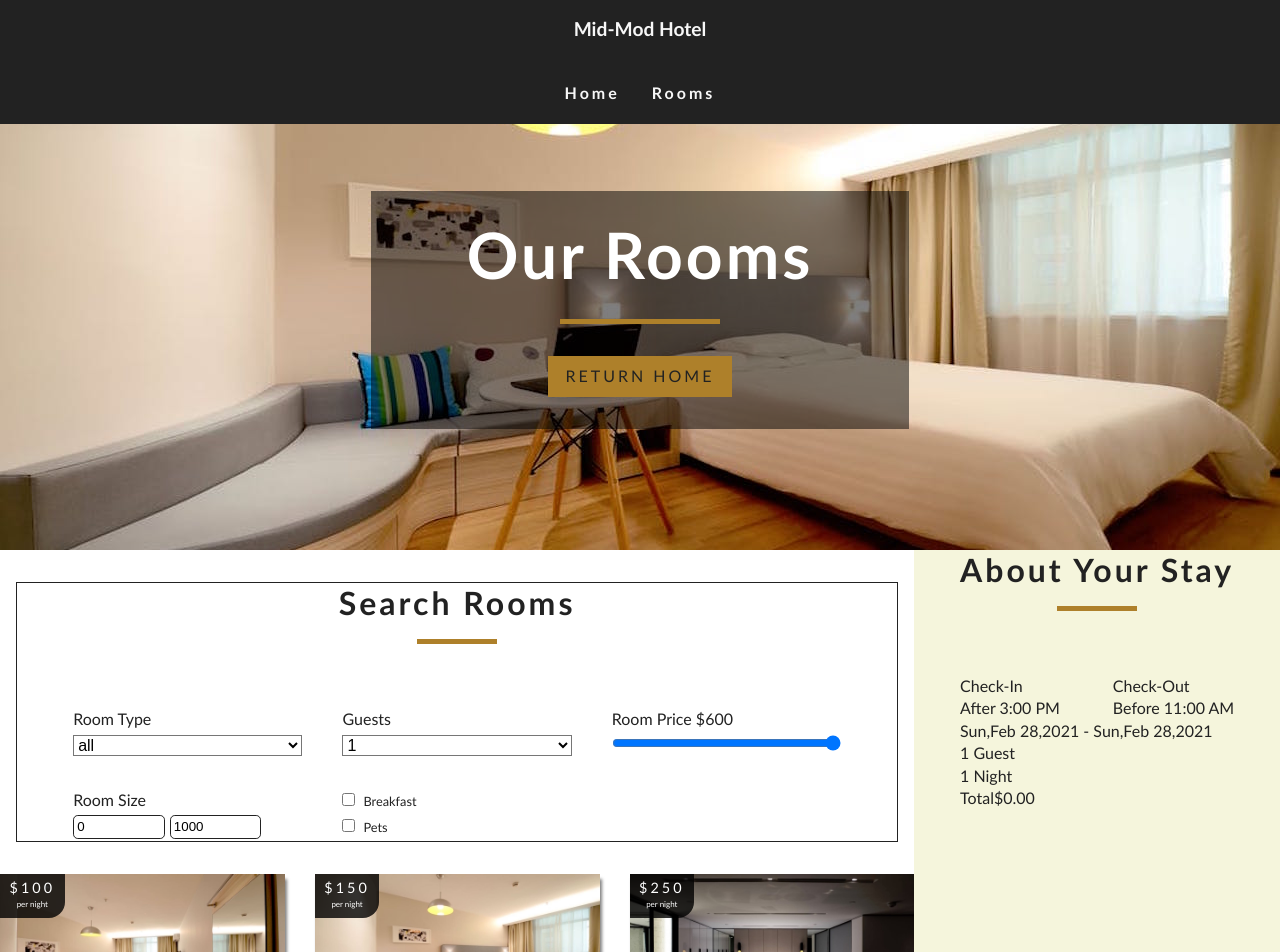
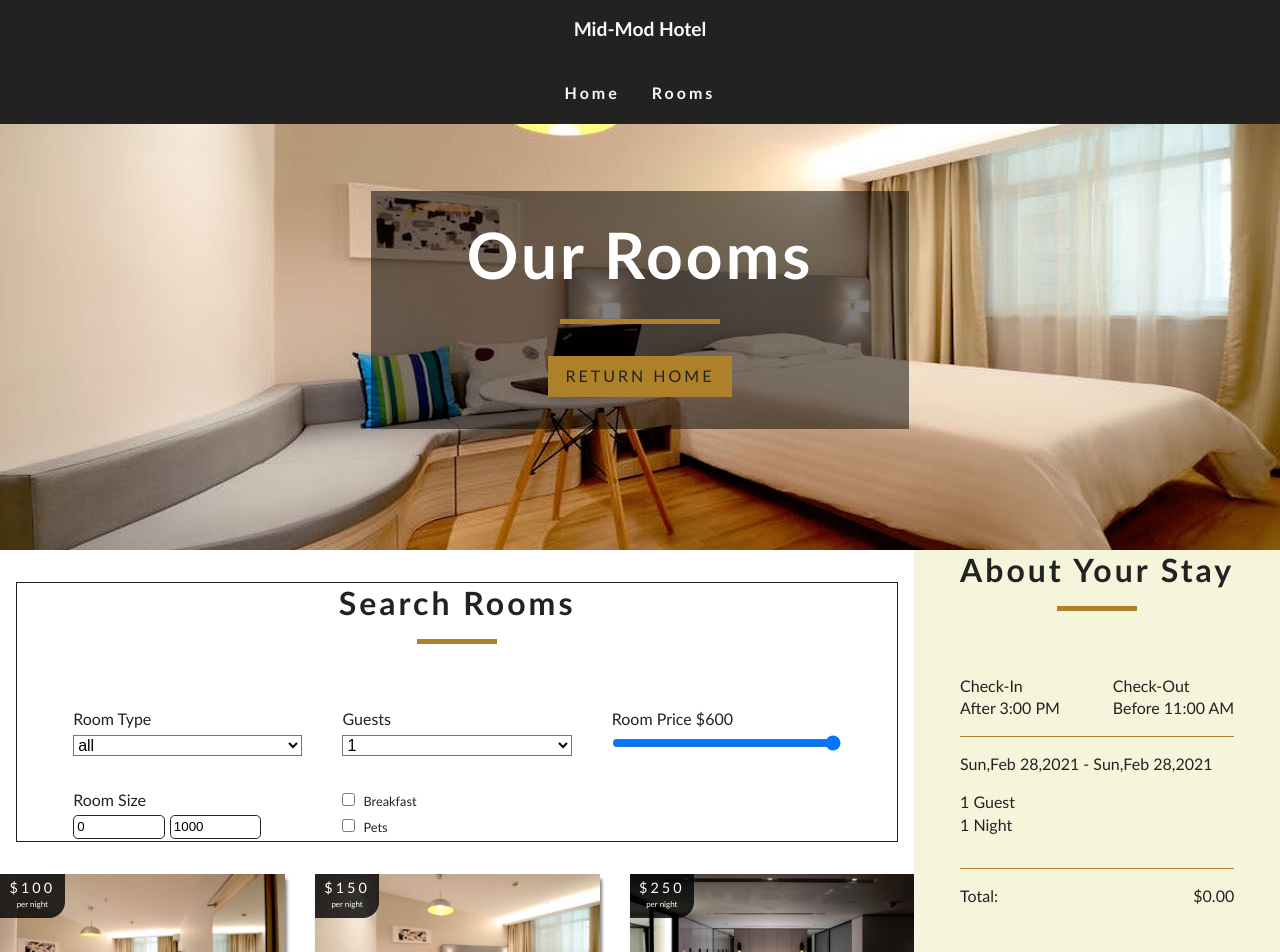
Before and after one commit to KateChantha/resort-content, a React (Create React App) app: page /rooms in a window 1280 px wide. Shown: the top 952 px of the page. Built offline with nearby package versions, Linux system fonts and the light colour scheme.

Commit message:
display selected room

```diff
--- a/src/components/AboutYourStay.css
+++ b/src/components/AboutYourStay.css
@@ -12,6 +12,41 @@
   flex-direction: column;
 }
 
+.date-warapper {
+  border-top: solid 1px var(--primaryColor);
+  padding: 1rem 0;
+  margin-top: 1rem;
+}
+
+.pickedroom-image-warapper {
+  width: 150px;
+  margin-top: 1rem;
+}
+
+.pickedroom-image {
+  width: 100%;
+}
+
+.pickedroom-warapper {
+  padding-bottom: 1rem;
+  display: flex;
+  justify-content: space-between;
+  text-transform: capitalize;
+}
+
+.tax-warapper {
+  display: flex;
+  justify-content: space-between;
+}
+
+.total-warapper {
+  border-top: solid 1px var(--primaryColor);
+  padding: 1rem 0;
+  margin-top: 1rem;
+  display: flex;
+  justify-content: space-between;
+}
+
 @media screen and (min-width: 776px) {
   .about-your-stay {
     padding: 0 1rem;
--- a/src/components/AboutYourStay.js
+++ b/src/components/AboutYourStay.js
@@ -30,24 +30,33 @@ const AboutYourStay = () => {
           <span>Before 11:00 AM</span>
         </div>
       </section>
-      <span>{formatDate(dateRange.startDate)}</span>
-      <span> - {formatDate(dateRange.endDate)}</span>
+      <div className="date-warapper">
+        <span>{formatDate(dateRange.startDate)}</span>
+        <span> - {formatDate(dateRange.endDate)}</span>
+      </div>
       <p> {capacity}{capacity > 1 ? " Guests": " Guest" }</p>
       <p> {dateRange.nightStay}{dateRange.nightStay > 1 ? " Nights": " Night" }</p>
-      <div>
+
+      { pickedRoom.image && <div className="pickedroom-image-warapper">
+        <img
+          className="pickedroom-image"
+          src={pickedRoom.image }
+          alt="selected room" />
+        </div>}
+      <div className="pickedroom-warapper">
         { pickedRoom.roomName && <span>{pickedRoom.roomName}</span>}
         { pickedRoom.price && <span> ${priceTimeNights}.00</span>}
       </div>
 
         { pickedRoom.price && (
-          <div>
+          <div className="tax-warapper">
             <span>Taxes and Fees</span>
             <span> ${ priceTimeNights*0.125 }</span>
           </div>
         )}
 
-      <div>
-        <span>Total</span>
+      <div className="total-warapper">
+        <span>Total:</span>
         { pickedRoom.price
           ? <span> ${ priceTimeNights + (priceTimeNights*0.125) }</span>
           : <span>$0.00</span>
--- a/src/components/Room.js
+++ b/src/components/Room.js
@@ -29,7 +29,7 @@ const Room = ({ room, keepRoomButton }) => {
       { keepRoomButton &&
         <button
           className="booknow"
-          onClick={()=> handlePickedRoom( { roomName: name, price: price} )}
+          onClick={()=> handlePickedRoom( { roomName: name, price: price, image:images[0] })}
         >Keep Room</button>
       }
 
```
Also changed, not shown: 1 other file (tests, documents, lock files or other folders).
